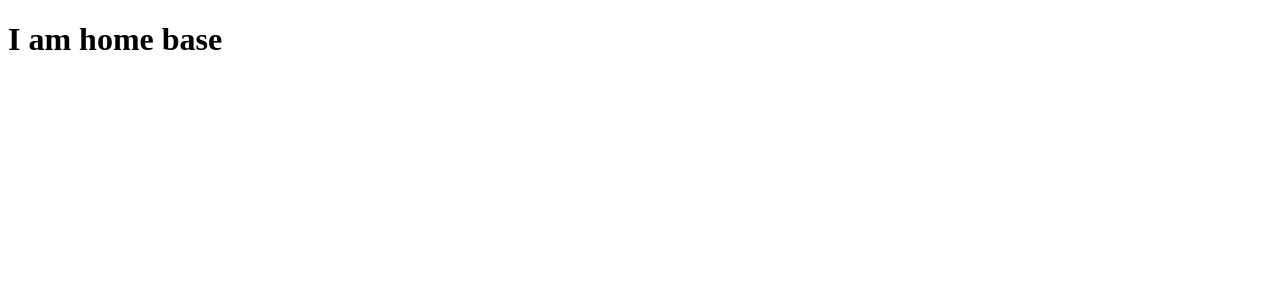
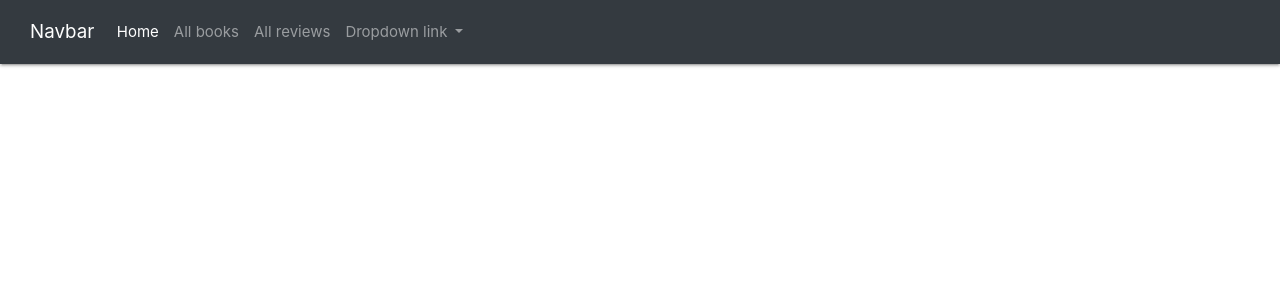
Before and after one commit to Kirst8/HelloYou_book-review, a Flask app: template templates/base.html in a window 1280 px wide. Shown: the top 300 px of the page. Run offline with Flask 2, Linux system fonts and the light colour scheme; the template is opened without the code that fills it, so the values that code supplies are empty; some libraries are stand-ins or nearby versions.

Commit message:
templates base.html and navbar homepage

```diff
--- a/templates/base.html
+++ b/templates/base.html
@@ -3,11 +3,55 @@
 <head>
     <meta charset="UTF-8">
     <meta name="viewport" content="width=device-width, initial-scale=1.0">
+    <link rel="preload" as="style" href="https://use.fontawesome.com/releases/v5.8.2/css/all.css" onload="this.onload=null;this.rel='stylesheet'" />
+    <!-- Google Fonts -->
+    <link rel="preload" as="style" onload="this.onload=null;this.rel='stylesheet'" href="https://fonts.googleapis.com/css?family=Roboto:300,400,500,700&display=swap" />
+    <!-- Bootstrap core CSS -->
+    <link href="https://cdnjs.cloudflare.com/ajax/libs/twitter-bootstrap/4.5.0/css/bootstrap.min.css" rel="stylesheet" />
+    <!-- Material Design Bootstrap -->
+    <link rel="stylesheet" href="https://cdnjs.cloudflare.com/ajax/libs/materialize/1.0.0/css/materialize.min.css">
+    <!-- Custom CSS -->
+    <link rel="stylesheet" href="{{ url_for('static', filename='css/style.css') }}" />
     <title>HelloYou book review</title>
 </head>
 <body>
-    <h1>I am home base</h1>
+    <nav class="navbar navbar-expand-lg navbar-dark bg-dark">
+  <div class="container-fluid">
+    <a class="navbar-brand" href="#">Navbar</a>
+    <button class="navbar-toggler" type="button" data-bs-toggle="collapse" data-bs-target="#navbarNavDropdown" aria-controls="navbarNavDropdown" aria-expanded="false" aria-label="Toggle navigation">
+      <span class="navbar-toggler-icon"></span>
+    </button>
+    <div class="collapse navbar-collapse" id="navbarNavDropdown">
+      <ul class="navbar-nav">
+        <li class="nav-item">
+          <a class="nav-link active" aria-current="page" href="#">Home</a>
+        </li>
+        <li class="nav-item">
+          <a class="nav-link" href="#">All books</a>
+        </li>
+        <li class="nav-item">
+          <a class="nav-link" href="#">All reviews</a>
+        </li>
+        <li class="nav-item dropdown">
+          <a class="nav-link dropdown-toggle" href="#" id="navbarDropdownMenuLink" role="button" data-bs-toggle="dropdown" aria-expanded="false">
+            Dropdown link
+          </a>
+          <ul class="dropdown-menu" aria-labelledby="navbarDropdownMenuLink">
+            <li><a class="dropdown-item" href="#">Science</a></li>
+            <li><a class="dropdown-item" href="#">Self help</a></li>
+            <li><a class="dropdown-item" href="#">Fiction</a></li>
+          </ul>
+        </li>
+      </ul>
+    </div>
+  </div>
+</nav>
     {%block content%}
     {%endblock%}
+    <script src="https://code.jquery.com/jquery-3.5.1.min.js" integrity="sha256-9/aliU8dGd2tb6OSsuzixeV4y/faTqgFtohetphbbj0=" crossorigin="anonymous"></script>
+    <!-- Bootstrap tooltips -->
+    <script src="https://cdnjs.cloudflare.com/ajax/libs/popper.js/1.14.4/umd/popper.min.js"></script>
+    <!-- Bootstrap core JavaScript -->
+    <script src="https://cdnjs.cloudflare.com/ajax/libs/twitter-bootstrap/4.4.1/js/bootstrap.min.js"></script>
 </body>
 </html>
--- a/templates/landing.html
+++ b/templates/homepage.html
@@ -1,5 +1,8 @@
 {% extends "base.html" %}
 {% set active_page = "home" %}
 {% block content %}
-<h1>Landing page</h1>
+<!--intro homepage-->
+<div class="full-page">
+
+</div>
 {% endblock %}
```
